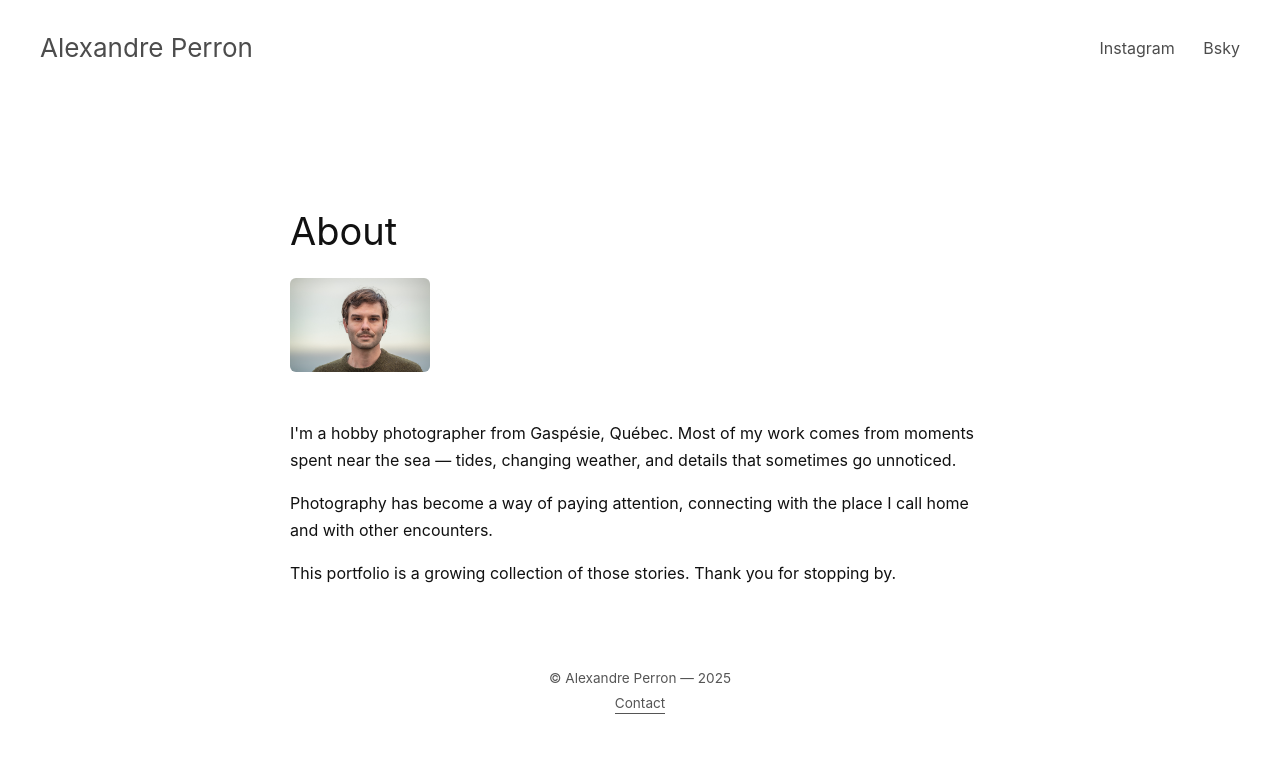
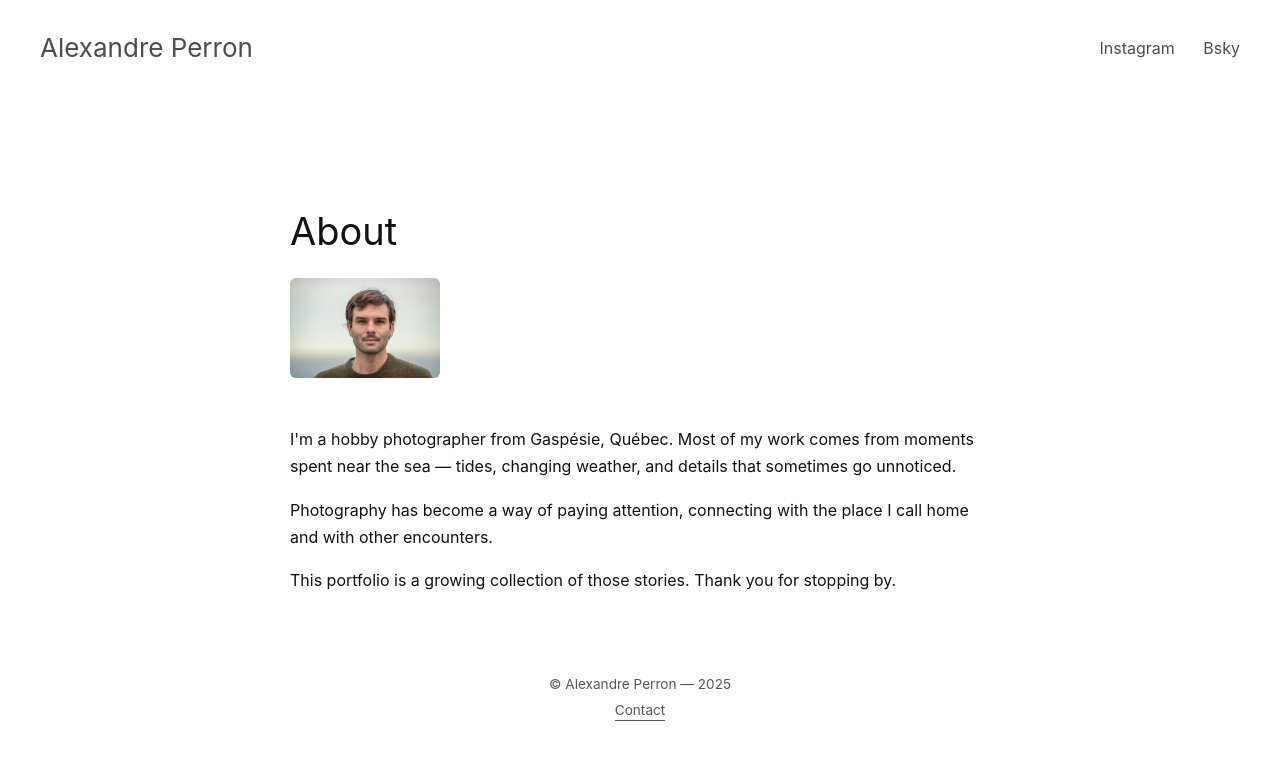
Before and after one commit to alexandreperron/photography-portfolio, a website: page about.html in a window 1280 px wide. Drawn offline with Linux system fonts and the light colour scheme.

Commit message:
about page

```diff
--- a/about.html
+++ b/about.html
@@ -42,7 +42,7 @@
             <!-- Portrait photo -->
             <img src="https://alexandreperron.github.io/photography-portfolio/images/7753-profile.jpg"
                  alt="Portrait of Alexandre Perron"
-                 style="width: 140px; border-radius: 6px; margin: 20px 0;">
+                 style="width: 150px; border-radius: 6px; margin: 20px 0;">
 
             <p style="font-size: 1rem; line-height: 1.7; margin-top: 24px;">
                 I'm a hobby photographer from Gaspésie, Québec.
--- a/styles.css
+++ b/styles.css
@@ -103,7 +103,7 @@ header a:hover {
     font-size: 0.85rem;
     color: #555;
     margin-top: 1.5rem;
-    padding-bottom: 3rem;
+    padding-bottom: 4rem;
     line-height: 1.6;
 }
 
```
Also changed, not shown: index.html (+1 -1 lines).
